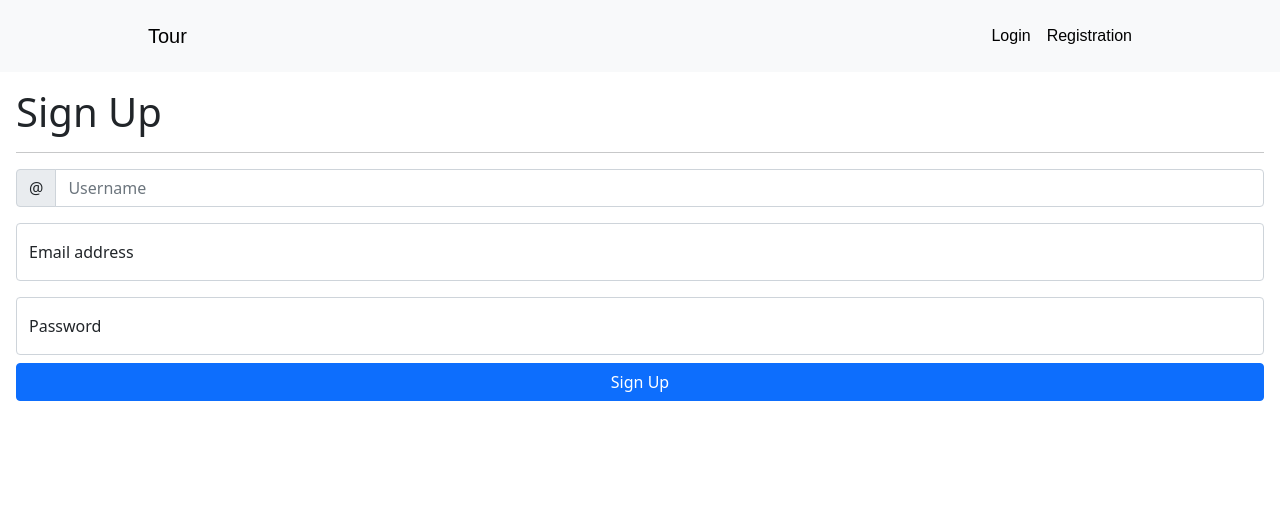
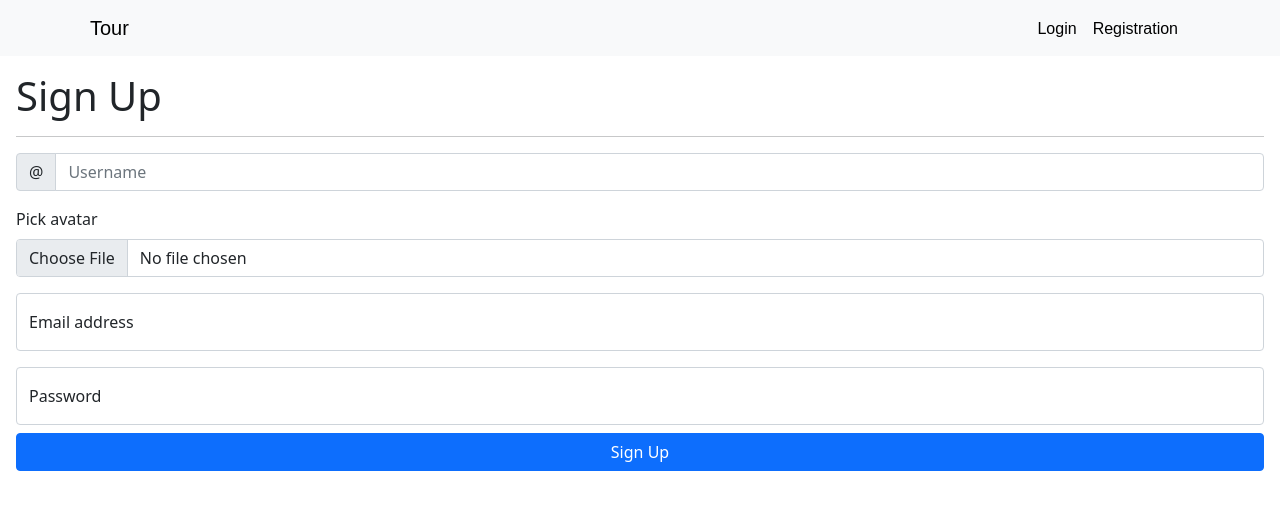
Before and after one commit to klemanjar0/tour-frontend, a React (Create React App) app: page /register in a window 1280 px wide. Shown: the top 510 px of the page. Built offline with nearby package versions, Linux system fonts and the light colour scheme; no server answers.

Commit message:
file implementation

```diff
--- a/src/features/api/index.ts
+++ b/src/features/api/index.ts
@@ -12,9 +12,11 @@ export const ENDPOINT = {
   INITIALIZE_ADMIN: 'auth/initialize_admin',
   ERROR_CODES: 'error-codes',
   MY_EVENTS: 'events/myEvents',
+  UPLOAD_FILE: 'upload-file',
+  GET_FILE: (fileId: number) => `file/${fileId}`,
 };
 
-const withServer = (endpoint: string) => `${server}${endpoint}`;
+export const withServer = (endpoint: string) => `${server}${endpoint}`;
 
 const instance = axios.create();
 
@@ -43,6 +45,24 @@ export const buildHeaders = (state: RootState, data: any, method = 'POST') => {
   };
 };
 
+export const callApiWithImage = async (file: any) => {
+  const formData = new FormData();
+
+  formData.append('file', file);
+
+  const response = await instance.post(
+    withServer(ENDPOINT.UPLOAD_FILE),
+    formData,
+    {
+      headers: {
+        'Content-Type': 'multipart/form-data',
+      },
+    },
+  );
+
+  return response.data;
+};
+
 export const callApi = async (url: string, options: any) => {
   const finalEndpoint = withServer(url);
   const response = await instance(finalEndpoint, options);
--- a/src/features/auth/pages/Register.tsx
+++ b/src/features/auth/pages/Register.tsx
@@ -4,6 +4,7 @@ import {
   FormControl,
   Form,
   FloatingLabel,
+  Image,
   Button,
   Spinner,
 } from 'react-bootstrap';
@@ -21,6 +22,7 @@ const Register = () => {
   const [username, setUsername] = useState<string>('');
   const [email, setEmail] = useState<string>('');
   const [password, setPassword] = useState<string>('');
+  const [files, setFiles] = useState<Array<any> | null>(null);
 
   const error = useAppSelector((state: RootState) => state.auth.error);
   const fetching = useAppSelector((state: RootState) => state.auth.fetching);
@@ -44,7 +46,8 @@ const Register = () => {
   }, []);
 
   const register = async () => {
-    const payload = { username, email, password };
+    const file = files?.length ? files[0] : null;
+    const payload = { username, email, password, file };
     dispatch(registerRequest(payload));
     if (!error) {
       clearFields();
@@ -66,6 +69,16 @@ const Register = () => {
             onChange={(event: any) => setUsername(event.target.value)}
           />
         </InputGroup>
+        <Form.Group controlId="formFile" className="mb-3">
+          <Form.Label>Pick avatar</Form.Label>
+          <Form.Control
+            onChange={(event: any) => {
+              setFiles(event.target.files);
+            }}
+            type="file"
+            accept="image/*"
+          />
+        </Form.Group>
         <FloatingLabel
           controlId="floatingInput"
           label="Email address"
--- a/src/features/auth/sagas.ts
+++ b/src/features/auth/sagas.ts
@@ -1,5 +1,11 @@
 import { call, put, takeLatest, select, all } from 'redux-saga/effects';
-import { buildHeaders, callApi, ENDPOINT, setHeaders } from '../api';
+import {
+  buildHeaders,
+  callApi,
+  callApiWithImage,
+  ENDPOINT,
+  setHeaders,
+} from '../api';
 import { RootState } from '../store';
 import {
   loginRequest,
@@ -11,6 +17,7 @@ import {
 } from './slice';
 import { setBackRoute } from '../router/slice';
 import { PAGE } from '../constants';
+import { appendImageURL } from './utils';
 
 export function* loginUserSaga({ payload }: any): any {
   try {
@@ -30,7 +37,8 @@ export function* loginUserSaga({ payload }: any): any {
     const authHeader = response.authToken;
 
     yield call(setHeaders, { authToken: authHeader });
-    yield put(loginSuccess(response));
+    const withImage = appendImageURL(response);
+    yield put(loginSuccess(withImage));
   } catch (e: any) {
     yield put(loginFailed(e.message as string));
   }
@@ -39,12 +47,17 @@ export function* loginUserSaga({ payload }: any): any {
 export function* registerUserSaga({ payload }: any): any {
   try {
     const state: RootState = yield select();
-    const { email, password, username } = payload;
+    const { email, password, username, file } = payload;
+
+    const uploaded = yield call(callApiWithImage, file);
+
     const json = {
       email,
       username,
       pwdHash: password,
+      fileId: uploaded.fileId,
     };
+
     const response = yield call(
       callApi,
       ENDPOINT.REGISTER,
--- a/src/features/auth/types.ts
+++ b/src/features/auth/types.ts
@@ -20,5 +20,6 @@ export interface IUser {
   role: UserRoles;
   createdAt?: string;
   updatedAt?: string;
+  imageUrl?: string;
   events?: Event[];
 }
--- /dev/null
+++ b/src/features/auth/utils.ts
@@ -0,0 +1,13 @@
+import { ENDPOINT, withServer } from '../api';
+
+export const appendImageURL = (response: any) => {
+  const fileId = response.profile.fileId;
+  const url = withServer(ENDPOINT.GET_FILE(fileId));
+  return {
+    ...response,
+    profile: {
+      ...response.profile,
+      imageUrl: fileId === null ? undefined : url,
+    },
+  };
+};
--- /dev/null
+++ b/src/features/components/common/NavbarItems.tsx
@@ -0,0 +1,14 @@
+import React from 'react';
+import { linkStyle } from '../../styles';
+import { labels, PAGE } from '../../constants';
+import { Link } from 'react-router-dom';
+
+const NavbarItems = () => {
+  return (
+    <Link style={linkStyle} to={`/${PAGE.EVENTS}`}>
+      {labels.navbar.events}
+    </Link>
+  );
+};
+
+export default NavbarItems;
--- /dev/null
+++ b/src/features/components/common/ProfileBadge.tsx
@@ -0,0 +1,57 @@
+import React from 'react';
+import { Container, Badge, Image } from 'react-bootstrap';
+import { Link, useNavigate } from 'react-router-dom';
+import { useAppDispatch, useAppSelector } from '../../store/hooks';
+import { RootState } from '../../store';
+import { clear } from '../../auth/slice';
+import { labels, PAGE } from '../../constants';
+import { linkStyle, linkStyleRed } from '../../styles';
+
+interface Props {
+  isAuthorized: boolean;
+}
+
+const ProfileBadge: React.FC<Props> = (params) => {
+  const navigate = useNavigate();
+  const dispatch = useAppDispatch();
+
+  const { isAuthorized } = params;
+
+  const username = useAppSelector(
+    (state: RootState) => state.auth.profile?.username,
+  );
+  const imageUrl = useAppSelector(
+    (state: RootState) => state.auth.profile?.imageUrl,
+  );
+
+  const logOutUser = () => {
+    dispatch(clear());
+    navigate(PAGE.HOME, { replace: true });
+  };
+  return (
+    <Container className="flex flex-row justify-content-center align-items-center">
+      {isAuthorized ? (
+        <>
+          <Image src={imageUrl} height={40} width={40} roundedCircle />
+          <Link style={linkStyle} to={`/${PAGE.PROFILE}`}>
+            {username}
+          </Link>
+          <Link style={linkStyleRed} to={PAGE.HOME} onClick={logOutUser}>
+            {labels.navbar.logout}
+          </Link>
+        </>
+      ) : (
+        <>
+          <Link style={linkStyle} to={`/${PAGE.LOGIN}`}>
+            {labels.navbar.login}
+          </Link>
+          <Link style={linkStyle} to={`/${PAGE.REGISTER}`}>
+            {labels.navbar.register}
+          </Link>
+        </>
+      )}
+    </Container>
+  );
+};
+
+export default ProfileBadge;
--- a/src/features/components/navbar/Navbar.tsx
+++ b/src/features/components/navbar/Navbar.tsx
@@ -13,59 +13,28 @@ import {
 import { useAppDispatch, useAppSelector } from '../../store/hooks';
 import { RootState } from '../../store';
 import { clear } from '../../auth/slice';
+import ProfileBadge from '../common/ProfileBadge';
+import NavbarItems from '../common/NavbarItems';
 
 const CustomNavbar = () => {
-  const navigate = useNavigate();
-  const dispatch = useAppDispatch();
   const isAuthorized = useAppSelector(
     (state: RootState) => !!state.auth.profile?.id,
   );
 
-  const username = useAppSelector(
-    (state: RootState) => state.auth.profile?.username,
-  );
-
-  const logOutUser = () => {
-    dispatch(clear());
-    navigate(PAGE.HOME, { replace: true });
-  };
-
   return (
     <Navbar bg="light" variant="light">
-      <Container style={navbarStyle}>
-        <Navbar.Brand style={alignLeft}>
+      <Container className="d-flex flex-row justify-content-between align-items-center w-100">
+        <div className="d-flex flex-row align-items-center">
+          <Navbar.Brand>
             <Link style={linkStyle} to={PAGE.HOME}>
               {labels.navbar.title}
             </Link>
           </Navbar.Brand>
-        {isAuthorized ? (
-          <div style={linkContainer}>
-            <Nav style={alignLeft}>
-              <Link style={linkStyle} to={`/${PAGE.EVENTS}`}>
-                {labels.navbar.events}
-              </Link>
-            </Nav>
-            <Nav style={alignRight}>
-              <Link style={linkStyle} to={`/${PAGE.PROFILE}`}>
-                {username}
-              </Link>
-              <Link style={linkStyle} to={PAGE.HOME} onClick={logOutUser}>
-                {labels.navbar.logout}
-              </Link>
-            </Nav>
+          {isAuthorized && <NavbarItems />}
         </div>
-        ) : (
-          <div style={linkContainer}>
-            <Nav style={alignRight}>
-              <Link style={linkStyle} to={`/${PAGE.LOGIN}`}>
-                {labels.navbar.login}
-              </Link>
-              <Link style={linkStyle} to={`/${PAGE.REGISTER}`}>
-                {labels.navbar.register}
-              </Link>
-            </Nav>
+        <div className="d-flex flex-row align-items-center">
+          <ProfileBadge isAuthorized={isAuthorized} />
         </div>
-        )}
       </Container>
     </Navbar>
   );
--- a/src/features/styles.ts
+++ b/src/features/styles.ts
@@ -1,9 +1,6 @@
 import CSS from 'csstype';
 
 export const navbarStyle: CSS.Properties = {
-  display: 'flex',
-  flexDirection: 'row',
-  alignItems: 'center',
   width: '80%',
 };
 
@@ -23,6 +20,13 @@ export const linkStyle: CSS.Properties = {
   textDecoration: 'none',
   fontFamily: 'sans-serif',
   color: 'black',
+  padding: '0.5rem',
+};
+
+export const linkStyleRed: CSS.Properties = {
+  textDecoration: 'none',
+  fontFamily: 'sans-serif',
+  color: 'red',
   padding: '0.5rem',
 };
 
```
Lines whose indentation alone changed are shown as unchanged.
